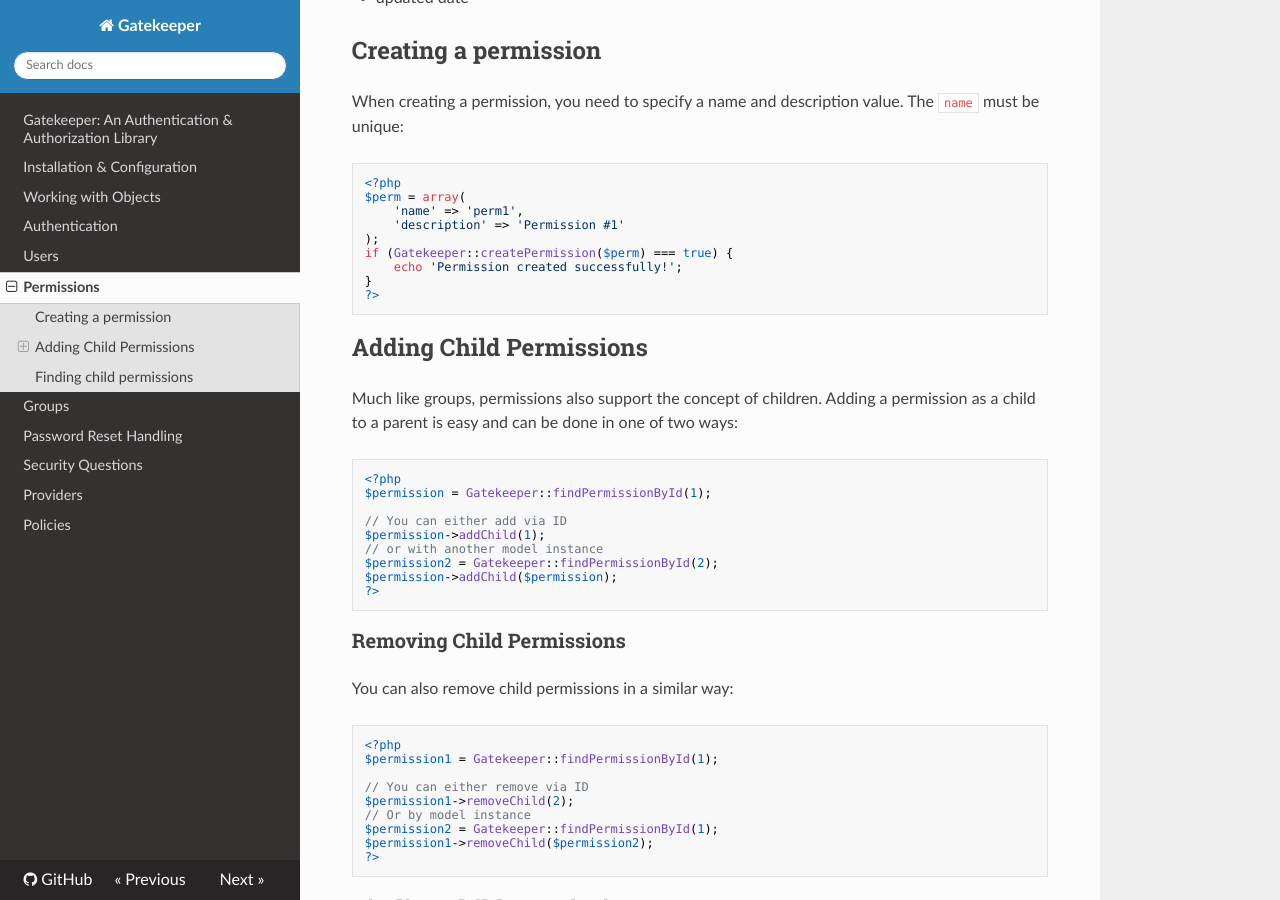
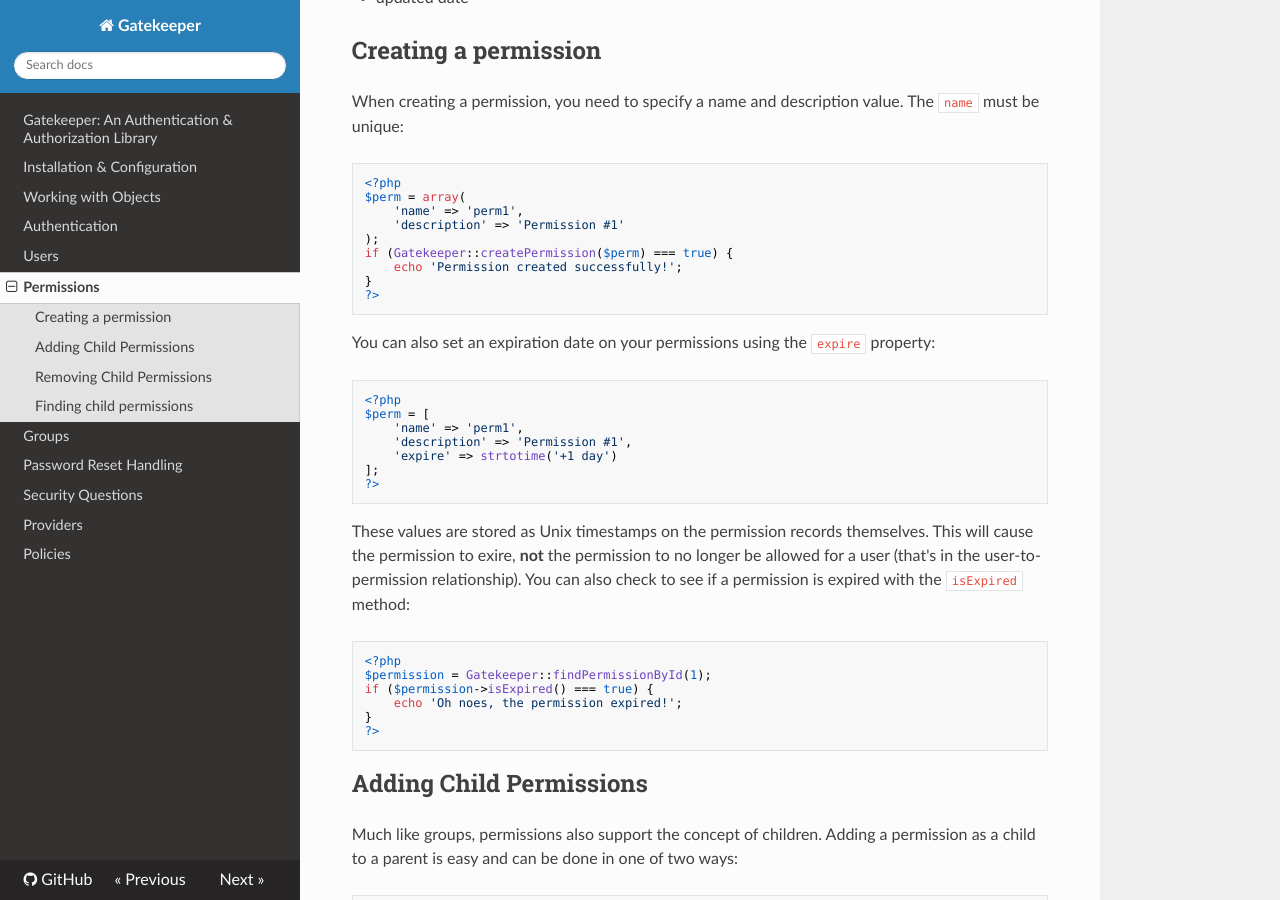
Before and after one commit to psecio/gatekeeper, an MkDocs documentation site: the page built from docs/permissions.md, in a window 1280 px wide and 900 px high, scrolled down 342 px. Built offline with MkDocs 1.6.1, drawn with Linux system fonts in a browser that asks for light colours; nearby versions of some CDN libraries; old or Windows-style settings are respelled for this version of MkDocs.

Commit message:
adding expiration to permissions, updating docs

````diff
--- a/docs/permissions.md
+++ b/docs/permissions.md
@@ -25,6 +25,29 @@ if (Gatekeeper::createPermission($perm) === true) {
 ?>
 ```
 
+You can also set an expiration date on your permissions using the `expire` property:
+
+```php
+<?php
+$perm = [
+	'name' => 'perm1',
+	'description' => 'Permission #1',
+	'expire' => strtotime('+1 day')
+];
+?>
+```
+
+These values are stored as Unix timestamps on the permission records themselves. This will cause the permission to exire, **not** the permission to no longer be allowed for a user (that's in the user-to-permission relationship). You can also check to see if a permission is expired with the `isExpired` method:
+
+```php
+<?php
+$permission = Gatekeeper::findPermissionById(1);
+if ($permission->isExpired() === true) {
+	echo 'Oh noes, the permission expired!';
+}
+?>
+```
+
 ## Adding Child Permissions
 
 Much like groups, permissions also support the concept of children. Adding a permission as a child to a parent is easy and can be done in one of two ways:
@@ -41,7 +64,7 @@ $permission->addChild($permission);
 ?>
 ```
 
-### Removing Child Permissions
+## Removing Child Permissions
 
 You can also remove child permissions in a similar way:
 
````
Also changed, not shown: 1 other file.
